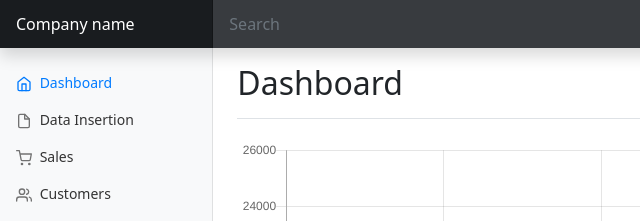
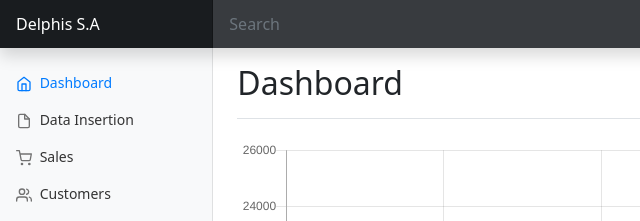
Before and after one commit to LeoDiam/Delphis_App_Demo, a website: page dashboard.html in a window 1280 px wide. Shown: the top 221 px of the page, 0-640 px from the left. Drawn offline with Linux system fonts and the light colour scheme.

Commit message:
company's name

```diff
--- a/dashboard.html
+++ b/dashboard.html
@@ -48,7 +48,7 @@
 <body>
 
 <header class="navbar navbar-dark sticky-top bg-dark flex-md-nowrap p-0 shadow">
-    <a class="navbar-brand col-md-3 col-lg-2 me-0 px-3" href="#">Company name</a>
+    <a class="navbar-brand col-md-3 col-lg-2 me-0 px-3" href="#">Delphis S.A</a>
     <button class="navbar-toggler position-absolute d-md-none collapsed" type="button" data-bs-toggle="collapse" data-bs-target="#sidebarMenu" aria-controls="sidebarMenu" aria-expanded="false" aria-label="Toggle navigation">
         <span class="navbar-toggler-icon"></span>
     </button>
```
